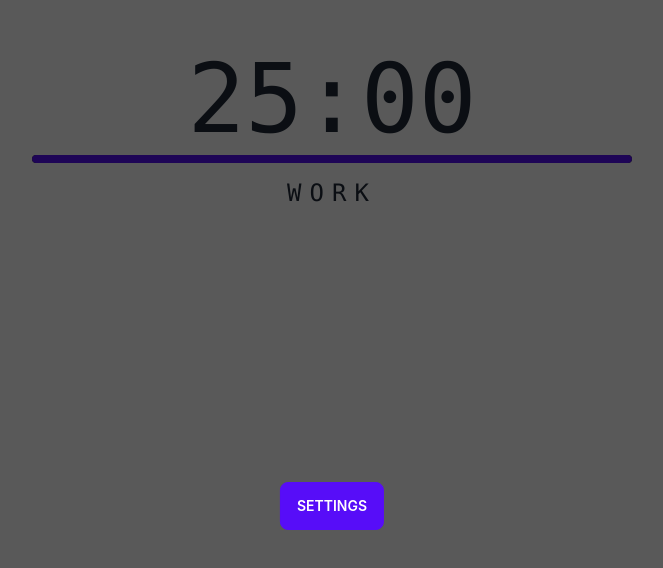
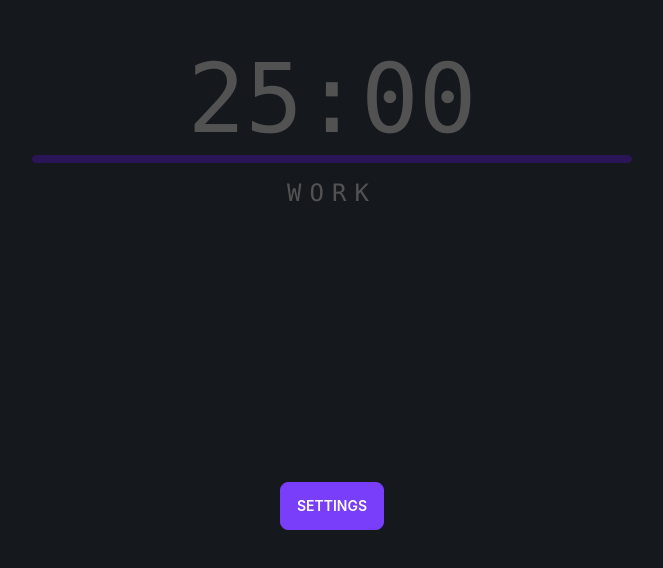
Before and after one commit to Force4760/pomo, a Svelte app: page / in a window 1280 px wide. Shown: the part 230-798 px from the top of the page, without its empty margins (308-971 px from the left). Built offline with nearby package versions, Linux system fonts and the light colour scheme.

Commit message:
fix position

```diff
--- a/index.html
+++ b/index.html
@@ -1,5 +1,5 @@
 <!DOCTYPE html>
-<html lang="en">
+<html lang="en" data-theme="dark">
   <head>
     <meta charset="UTF-8" />
     <link rel="icon" href="/favicon.png" />
--- a/src/App.svelte
+++ b/src/App.svelte
@@ -1,6 +1,7 @@
 <script lang="ts">
   import Settings from "./components/settings.svelte";
   import Clock from "./components/clock.svelte";
+  import Button from "./components/button.svelte";
   import { longT, shortT, toLongT, work, audio } from "./scripts/pomo";
 
   const SECS: number = 59;
--- a/src/components/button.svelte
+++ b/src/components/button.svelte
@@ -24,11 +24,6 @@
   .btn-down {
     position: absolute;
     bottom: 5%;
-    left: 50%;
-    translate: -50%;
-  }
-
-  .btn-down:focus {
-    transform: none;
+    margin: auto;
   }
 </style>
--- a/src/components/settings.svelte
+++ b/src/components/settings.svelte
@@ -3,7 +3,6 @@
   import Check from "./check.svelte";
   import Num from "./number.svelte";
   import Button from "./button.svelte";
-  export let title: String = "Settings";
   export let mode: String = "work";
   import {
     work,
@@ -15,8 +14,8 @@
   } from "./../scripts/pomo.js";
 </script>
 
-<Button {title} {mode} />
-
+<div class="container">
+  <Button title="Settings" {mode} />
   <Modal>
     <Check title="Audio" bind:checked={$audio} />
     <Check title="Clock" bind:checked={$distraction} />
@@ -25,3 +24,18 @@
     <Num title="Long" bind:value={$longT} />
     <Num title="To Long" bind:value={$toLongT} max={10} />
   </Modal>
+</div>
+
+<style>
+  .container {
+    position: absolute;
+    top: 0;
+    left: 0%;
+    height: 100vh;
+    width: 100vw;
+
+    display: flex;
+    align-items: center;
+    justify-content: center;
+  }
+</style>
```
Lines whose indentation alone changed are shown as unchanged.
